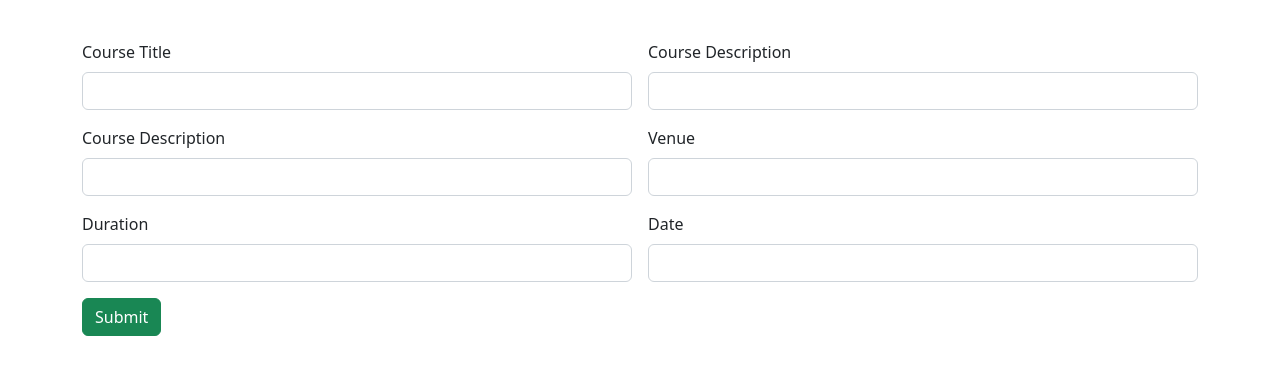
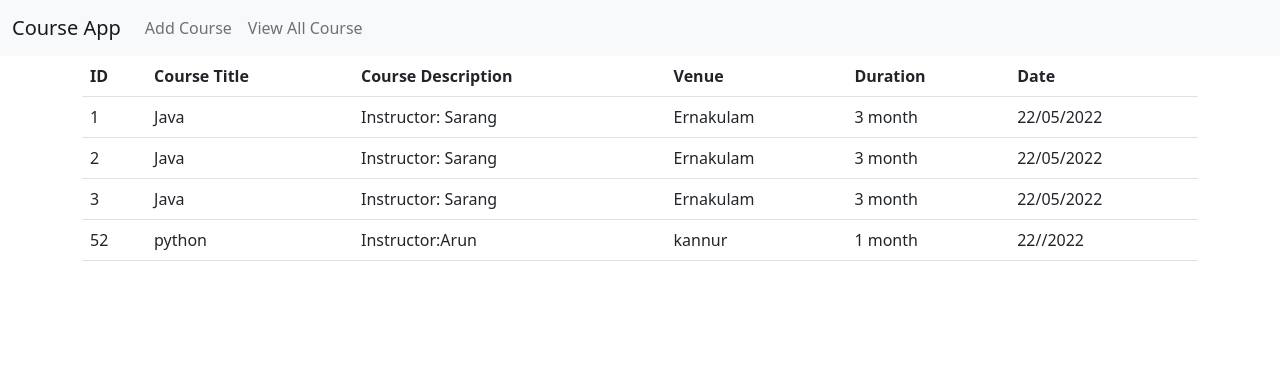
Before and after one commit to Navaneeth-pv/CourseAppBackend-Angular, an Angular app: page /view in a window 1280 px wide. Before the commit this address led to /. Shown: the top 374 px of the page. Built offline with nearby package versions, Linux system fonts and the light colour scheme.

Commit message:
viewCoursee aded

```diff
--- a/src/app/add-course/add-course.component.html
+++ b/src/app/add-course/add-course.component.html
@@ -27,7 +27,7 @@
                 </div>
                 <div class="col col-12 col-sm-6 col-md-6 col-lg-6 col-xl-6 col-xxl-6">
                     <label for="" class="form-label">Date</label>
-                    <input type="text" class="form-control">
+                    <input type="date" name="" id="" class="form-control">
                 </div>
                 <div class="col col-12 col-sm-6 col-md-6 col-lg-6 col-xl-6 col-xxl-6">
                    <button class="btn btn-success">Submit</button>
--- a/src/app/app.component.html
+++ b/src/app/app.component.html
@@ -1,3 +1,3 @@
-<app-add-course></app-add-course>
+<app-navbar></app-navbar>
 
 <router-outlet></router-outlet>
--- a/src/app/app.module.ts
+++ b/src/app/app.module.ts
@@ -5,16 +5,31 @@ import { AppRoutingModule } from './app-routing.module';
 import { AppComponent } from './app.component';
 import { AddCourseComponent } from './add-course/add-course.component';
 import { NavbarComponent } from './navbar/navbar.component';
+import { RouterModule, Routes } from '@angular/router';
+import { ViewCourseComponent } from './view-course/view-course.component';
+
+const myRoute : Routes=[
+  {
+    path:"add",
+    component:AddCourseComponent
+  },
+  {
+    path:"view",
+    component:ViewCourseComponent
+  }
+]
 
 @NgModule({
   declarations: [
     AppComponent,
     AddCourseComponent,
-    NavbarComponent
+    NavbarComponent,
+    ViewCourseComponent
   ],
   imports: [
     BrowserModule,
-    AppRoutingModule
+    AppRoutingModule,
+    RouterModule.forRoot(myRoute)
   ],
   providers: [],
   bootstrap: [AppComponent]
--- a/src/app/navbar/navbar.component.html
+++ b/src/app/navbar/navbar.component.html
@@ -8,13 +8,10 @@
       <div class="collapse navbar-collapse" id="navbarNav">
         <ul class="navbar-nav">
           <li class="nav-item">
-            <a class="nav-link active" aria-current="page" href="#">Home</a>
+            <a class="nav-link" href="/add">Add Course</a>
           </li>
           <li class="nav-item">
-            <a class="nav-link" href="#">Add Course</a>
-          </li>
-          <li class="nav-item">
-            <a class="nav-link" href="#">View All Course</a>
+            <a class="nav-link" href="view">View All Course</a>
           </li>
 
         </ul>
--- /dev/null
+++ b/src/app/view-course/view-course.component.html
@@ -0,0 +1,30 @@
+<div class="container">
+    <div class="row">
+        <div class="col col-12 col-sm-12 col-md-12 col-lg-12 col-xl-12 col-xxl-12">
+
+            <table class="table">
+                <thead>
+                  <tr>
+                    <th scope="col">ID</th>
+                    <th scope="col">Course Title</th>
+                    <th scope="col">Course Description</th>
+                    <th scope="col">Venue</th>
+                    <th scope="col">Duration</th>
+                    <th scope="col">Date</th>
+                  </tr>
+                </thead>
+                <tbody>
+                  <tr *ngFor="let i of data">
+                    <td>{{i.id}}</td>
+                    <td>{{i.courseTitle}}</td>
+                    <td>{{i.description}}</td>
+                    <td>{{i.venue}}</td>
+                    <td>{{i.duration}}</td>
+                    <td>{{i.date}}</td>
+                  </tr>
+
+                </tbody>
+              </table>
+        </div>
+    </div>
+</div>
--- /dev/null
+++ b/src/app/view-course/view-course.component.ts
@@ -0,0 +1,15 @@
+import { Component } from '@angular/core';
+
+@Component({
+  selector: 'app-view-course',
+  templateUrl: './view-course.component.html',
+  styleUrls: ['./view-course.component.css']
+})
+export class ViewCourseComponent {
+
+  data:any=[
+    {"id":1,"courseTitle":"Java","description":"Instructor: Sarang","venue":"Ernakulam","duration":"3 month","date":"22/05/2022"},{"id":2,"courseTitle":"Java","description":"Instructor: Sarang","venue":"Ernakulam","duration":"3 month","date":"22/05/2022"},{"id":3,"courseTitle":"Java","description":"Instructor: Sarang","venue":"Ernakulam","duration":"3 month","date":"22/05/2022"},{"id":52,"courseTitle":"python","description":"Instructor:Arun","venue":"kannur","duration":"1 month","date":"22//2022"}
+
+  ]
+
+}
```
Also changed, not shown: src/app/view-course/view-course.component.css (added).
